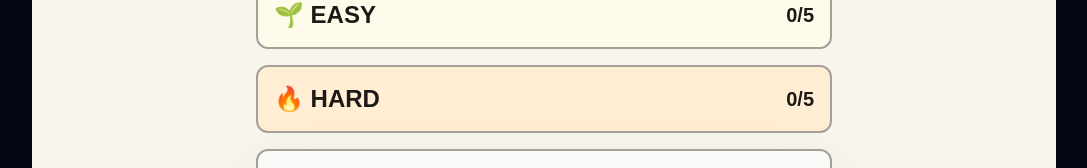
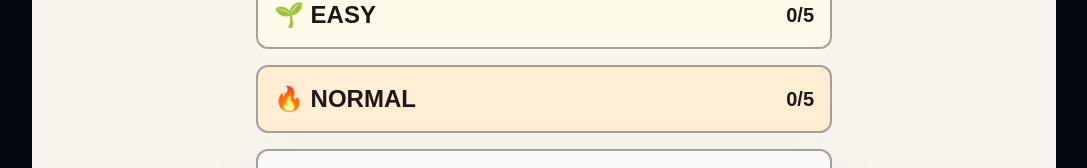
Before and after one commit to amaran-th/interactive-portfolio, a Next.js app: page /knit-muffler in a window 1280 px wide. Shown: the part 209-377 px from the top of the page, without its empty margins (96-1183 px from the left). Built offline with nearby package versions, Linux system fonts and the light colour scheme; a web font is replaced by a local one.

Commit message:
refactor : KnitMuffler 챌린지 레벨 hard → normal로 명칭 변경

```diff
--- a/app/(portfolio)/playground/_sections/Works/1_KnitMuffler/KnitMuffler.tsx
+++ b/app/(portfolio)/playground/_sections/Works/1_KnitMuffler/KnitMuffler.tsx
@@ -148,7 +148,7 @@ export default function KnitMuffler() {
             {/* 타이틀 */}
             <div className="px-14 py-5 text-lg font-bold text-center md:p-6 md:text-xl">
               {mode === "challenge"
-                ? `챌린지 모드${challengeLevel ? ` · ${challengeLevel === "easy" ? "EASY" : "HARD"}` : ""}`
+                ? `챌린지 모드${challengeLevel ? ` · ${challengeLevel === "easy" ? "EASY" : "NORMAL"}` : ""}`
                 : "자유 모드"}
             </div>
 
@@ -180,7 +180,7 @@ export default function KnitMuffler() {
                     colorAccuracy={colorAccuracy}
                     progress={progress}
                     spm={spm}
-                    showSlipCount={challengeLevel === "hard"}
+                    showSlipCount={challengeLevel === "normal"}
                   />
                   <div className="flex flex-col items-center gap-2 rounded-xl border border-stone-200 bg-white px-4 py-3 shadow-sm">
                     <p className="text-sm text-stone-500">도안</p>
@@ -202,7 +202,7 @@ export default function KnitMuffler() {
                   colorAccuracy={colorAccuracy}
                   progress={progress}
                   spm={spm}
-                  showSlipCount={challengeLevel === "hard"}
+                  showSlipCount={challengeLevel === "normal"}
                 />
               </div>
             )}
--- a/app/(portfolio)/playground/_sections/Works/1_KnitMuffler/ResultModal.tsx
+++ b/app/(portfolio)/playground/_sections/Works/1_KnitMuffler/ResultModal.tsx
@@ -25,7 +25,7 @@ function ResultModeLabel({
       <p
         className={`rounded-full border border-stone-300 px-3 py-1 text-xs font-medium ${challengeLevel === "easy" ? "text-green-400 bg-green-50" : "text-red-400 bg-red-50"}`}
       >
-        {challengeLevel === "easy" ? "EASY" : "HARD"}
+        {challengeLevel === "easy" ? "EASY" : "NORMAL"}
       </p>
     );
   }
@@ -90,7 +90,7 @@ function ResultStats({
             value: formatElapsed(elapsed),
             valueClassName: "text-stone-900",
           },
-          ...(challengeLevel === "hard"
+          ...(challengeLevel === "normal"
             ? [
                 {
                   label: "실수",
@@ -191,7 +191,7 @@ function ChallengeStatSaver({
           {existingMedal && <MedalIcon medal={existingMedal} />}
           <span>{formatElapsed(existing.elapsed)}</span>
           <span>{existing.colorAccuracy.toFixed(1)}%</span>
-          {level === "hard" && <span>{existing.spm.toFixed(1)} SPM</span>}
+          {level !== "easy" && <span>{existing.spm.toFixed(1)} SPM</span>}
         </div>
         <div className="w-px bg-stone-200" />
         <div className="flex flex-col items-center gap-0.5">
@@ -213,7 +213,7 @@ function ChallengeStatSaver({
           >
             {current.colorAccuracy.toFixed(1)}%
           </span>
-          {level === "hard" && (
+          {level !== "easy" && (
             <span
               className={current.spm > existing.spm ? "text-green-600" : ""}
             >
--- a/app/(portfolio)/playground/_sections/Works/1_KnitMuffler/SelectScreen.tsx
+++ b/app/(portfolio)/playground/_sections/Works/1_KnitMuffler/SelectScreen.tsx
@@ -11,7 +11,7 @@ import {
   Zap,
 } from "lucide-react";
 import { useEffect, useRef, useState } from "react";
-import { EASY_DRAFTS, HARD_DRAFTS } from "./data";
+import { EASY_DRAFTS, NORMAL_DRAFTS } from "./data";
 import DraftPreview from "./DraftPreview";
 import { ChallengeLevel, ColorMode } from "./type";
 import {
@@ -169,7 +169,7 @@ function ModeAccordion({
 const EASY_ENTRIES: DraftEntry[] = Object.entries(EASY_DRAFTS).map(
   ([key, draft]) => ({ key, draft }),
 );
-const HARD_ENTRIES: DraftEntry[] = Object.entries(HARD_DRAFTS).map(
+const NORMAL_ENTRIES: DraftEntry[] = Object.entries(NORMAL_DRAFTS).map(
   ([key, draft]) => ({ key, draft }),
 );
 
@@ -258,18 +258,18 @@ export default function SelectScreen({
 }) {
   const [progress, setProgress] = useState<{
     easy: ChallengeProgress | null;
-    hard: ChallengeProgress | null;
+    normal: ChallengeProgress | null;
     free: FreeSave | null;
   }>({
     easy: null,
-    hard: null,
+    normal: null,
     free: null,
   });
   useEffect(() => {
     // eslint-disable-next-line react-hooks/set-state-in-effect
     setProgress({
       easy: getChallengeProgress("easy"),
-      hard: getChallengeProgress("hard"),
+      normal: getChallengeProgress("normal"),
       free: getFreeSave(),
     });
   }, []);
@@ -318,9 +318,9 @@ export default function SelectScreen({
           </div>
         </div>
         {!!progress.easy?.total &&
-        !!progress.hard?.total &&
+        !!progress.normal?.total &&
         progress.easy?.total === progress.easy?.perfect &&
-        progress.hard?.total === progress.hard?.perfect ? (
+        progress.normal?.total === progress.normal?.perfect ? (
           <div className="flex flex-col gap-1 items-center border border-stone-200 bg-white p-2 py-4 rounded-md">
             <p className="text-xl">🎉 축하합니다! 🎉</p>
             <p>모든 도안을 완벽하게 완성했습니다.</p>
@@ -343,11 +343,11 @@ export default function SelectScreen({
             onSelectDraft={onStartChallenge}
           />
           <ModeAccordion
-            label="🔥 HARD"
-            level="hard"
-            drafts={HARD_ENTRIES}
+            label="🔥 NORMAL"
+            level="normal"
+            drafts={NORMAL_ENTRIES}
             bgClassName="bg-orange-100"
-            progress={progress.hard}
+            progress={progress.normal}
             onSelectDraft={onStartChallenge}
           />
           <button
--- a/app/(portfolio)/playground/_sections/Works/1_KnitMuffler/data.ts
+++ b/app/(portfolio)/playground/_sections/Works/1_KnitMuffler/data.ts
@@ -112,7 +112,7 @@ export const EASY_DRAFTS = {
   ],
 };
 
-export const HARD_DRAFTS = {
+export const NORMAL_DRAFTS = {
   // 토끼 — ivory(9) + gray body(8) + pink ears/nose(5) + dark eyes(6) + yellow ground(3)
   rabbit: [
     [9, 9, 8, 9, 9, 9, 8, 9, 9, 9],
--- a/app/(portfolio)/playground/_sections/Works/1_KnitMuffler/type.ts
+++ b/app/(portfolio)/playground/_sections/Works/1_KnitMuffler/type.ts
@@ -19,4 +19,4 @@ export interface Stitch {
 export type ColorMode = "normal" | "weakness";
 export type Mode = "challenge" | "free";
 export type Screen = "select" | "play" | "result";
-export type ChallengeLevel = "easy" | "hard";
+export type ChallengeLevel = "easy" | "normal";
--- a/app/(portfolio)/playground/_sections/Works/1_KnitMuffler/useKnittingGame.ts
+++ b/app/(portfolio)/playground/_sections/Works/1_KnitMuffler/useKnittingGame.ts
@@ -1,7 +1,7 @@
 "use client";
 
 import { useCallback, useEffect, useMemo, useState } from "react";
-import { EASY_DRAFTS, HARD_DRAFTS, STITCH_COUNT } from "./data";
+import { EASY_DRAFTS, NORMAL_DRAFTS, STITCH_COUNT } from "./data";
 import { ChallengeLevel, Color, Mode, Screen, Stitch } from "./type";
 import { useKnittingStats } from "./useKnittingStats";
 import { useTimer } from "./useTimer";
@@ -10,7 +10,7 @@ const DEFAULT_THREAD_COLOR = Color.BLUE;
 
 const DRAFT_MAP: Record<ChallengeLevel, Record<string, number[][]>> = {
   easy: EASY_DRAFTS,
-  hard: HARD_DRAFTS,
+  normal: NORMAL_DRAFTS,
 };
 
 export function useKnittingGame() {
@@ -163,7 +163,7 @@ export function useKnittingGame() {
       const nextStitch: Stitch = {
         color: colorOverride ?? currentThread,
         slipped:
-          mode === "challenge" && challengeLevel === "hard"
+          mode === "challenge" && challengeLevel === "normal"
             ? Math.random() < 0.2
             : false,
       };
--- a/app/(portfolio)/playground/_sections/Works/1_KnitMuffler/useKnittingStorage.ts
+++ b/app/(portfolio)/playground/_sections/Works/1_KnitMuffler/useKnittingStorage.ts
@@ -1,4 +1,4 @@
-import { EASY_DRAFTS, HARD_DRAFTS } from "./data";
+import { EASY_DRAFTS, NORMAL_DRAFTS } from "./data";
 import { ChallengeLevel, Stitch } from "./type";
 import { calcMedal } from "./utils";
 
@@ -45,7 +45,7 @@ export function getChallengeProgress(
   level: ChallengeLevel,
 ): ChallengeProgress | null {
   try {
-    return Object.keys(level === "easy" ? EASY_DRAFTS : HARD_DRAFTS).reduce(
+    return Object.keys(level === "easy" ? EASY_DRAFTS : NORMAL_DRAFTS).reduce(
       (acc, curr) => {
         const raw = localStorage.getItem(challengeKey(level, curr));
         const currentHistory = raw ? (JSON.parse(raw) as ChallengeStat) : null;
--- a/app/(portfolio)/playground/_sections/Works/1_KnitMuffler/utils.ts
+++ b/app/(portfolio)/playground/_sections/Works/1_KnitMuffler/utils.ts
@@ -22,7 +22,7 @@ export const MEDAL_COLOR: Record<
  * 클리어 메달 판정
  * - easy: 실수 없음 → 정확도만 기준
  *   gold ≥ 100%, silver ≥ 90%, bronze ≥ 70%
- * - hard: 정확도 + 실수 개수 복합 기준
+ * - normal: 정확도 + 실수 개수 복합 기준
  *   gold: 100% & 0회, silver: ≥90% & ≤2회, bronze: ≥70% & ≤5회
  */
 const MEDAL_RANK: Record<NonNullable<Medal>, number> = { gold: 3, silver: 2, bronze: 1 };
@@ -35,7 +35,7 @@ export function isBetterMedal(current: Medal, existing: Medal | null): boolean {
 }
 
 export function calcMedal(
-  level: "easy" | "hard",
+  level: "easy" | "normal",
   colorAccuracy: number,
   slipCount: number,
 ): Medal {
--- a/app/(portfolio)/playground/_sections/Works/data.tsx
+++ b/app/(portfolio)/playground/_sections/Works/data.tsx
@@ -16,7 +16,7 @@ export const works: WorkItem[] = [
 특징:
 - 색약을 위한 팔레트 모드가 제공된다.
       `,
-    period: "2026.04.02 - 04.04",
+    period: "2026.04.02 - 04.14",
     platforms: ["pc", "mobile"],
     content: <KnitMuffler />,
     thumbnail: "/playground/knit-muffler.png",
```
Also changed, not shown: 1 other file (tests, documents, lock files or other folders).
